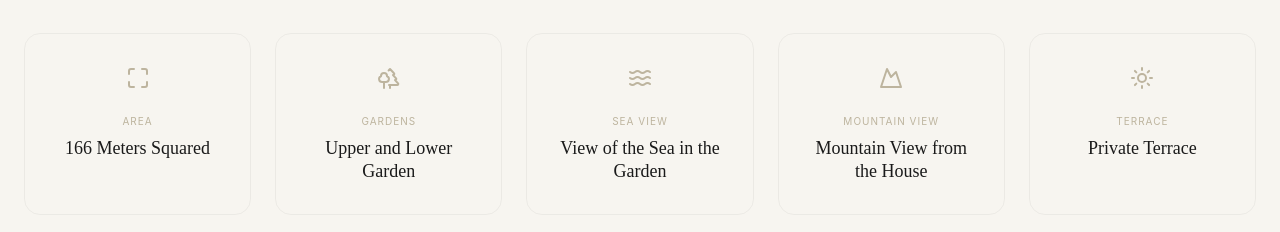
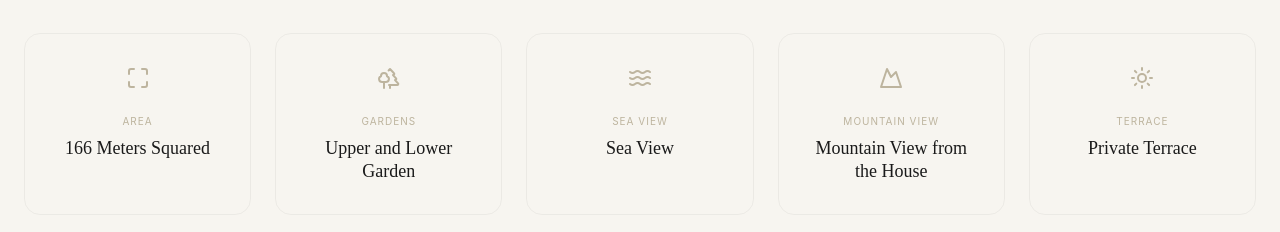
Before and after one commit to briggsdavis/brac, a React (Vite) app: page / in a window 1280 px wide. Shown: the part 1540-1772 px from the top of the page. Built offline with nearby package versions, Linux system fonts and the light colour scheme.

Commit message:
Simplify sea view label wording
https://claude.ai/code/session_01M9LWt8BWNtaPrr8Jp1hguq

```diff
--- a/src/App.tsx
+++ b/src/App.tsx
@@ -19,7 +19,7 @@ const fadeIn = {
 const PROPERTY_STATS = [
   { icon: Maximize, label: 'Area', value: '166 Meters Squared' },
   { icon: Trees, label: 'Gardens', value: 'Upper and Lower Garden' },
-  { icon: Waves, label: 'Sea View', value: 'View of the Sea in the Garden' },
+  { icon: Waves, label: 'Sea View', value: 'Sea View' },
   { icon: Mountain, label: 'Mountain View', value: 'Mountain View from the House' },
   { icon: Sun, label: 'Terrace', value: 'Private Terrace' },
   { icon: Car, label: 'Parking', value: 'Parking for a small car further up the road' },
```
